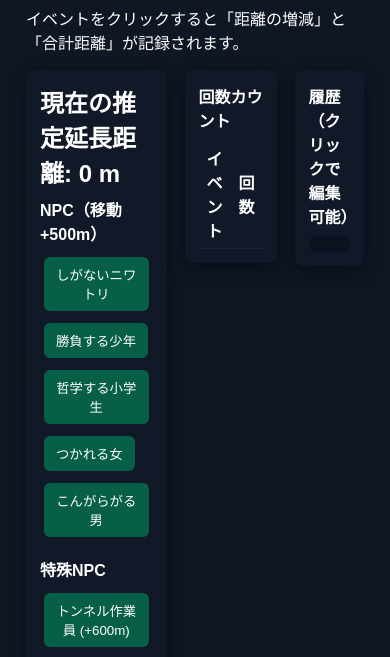
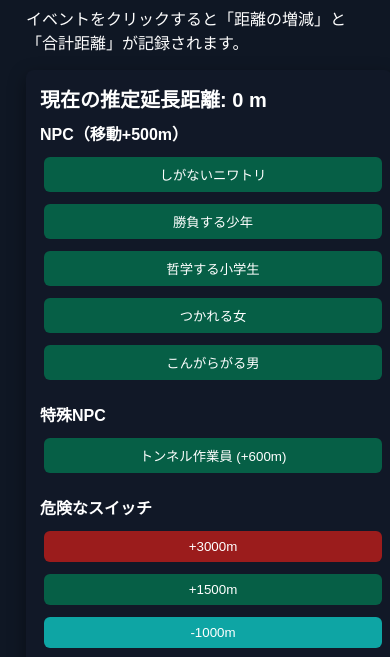
Before and after one commit to metamon4649/-, a plain HTML site: page index.html in a window 390 px wide. Shown: the part 155-812 px from the top of the page. Drawn offline with Linux system fonts and the light colour scheme.

Commit message:
スマホ対応CSSを追加

```diff
--- a/index.html
+++ b/index.html
@@ -4,6 +4,8 @@
 <meta charset="utf-8" />
 <meta name="viewport" content="width=device-width,initial-scale=1" />
 <title>えんえんトンネル 延長距離シミュレーター</title>
+
+
 <style>
   body{font-family:sans-serif;background:#0f1724;color:#fff;padding:18px;}
   .wrap{display:flex;gap:18px;align-items:flex-start;}
@@ -20,6 +22,27 @@
   .neutral{background:#374151;}
   .info{background:#0ea5a4;}
   .history{max-height:420px;overflow:auto;background:#0b1220;padding:8px;border-radius:6px;}
+/* スマホ・タブレット用 */
+@media (max-width: 768px) {
+  .wrap {
+    flex-direction: column; /* 縦並びに切り替え */
+  }
+  .panel {
+    width: 100% !important; /* スマホ幅に合わせる */
+    margin-bottom: 12px;
+  }
+  .large {
+    font-size: 20px; /* 見やすい大きさに */
+  }
+  button {
+    width: 100%; /* ボタンは横幅いっぱい */
+  }
+  .controls {
+    flex-direction: column;
+    gap: 10px;
+  }
+}
+
 </style>
 </head>
 <body>
```
